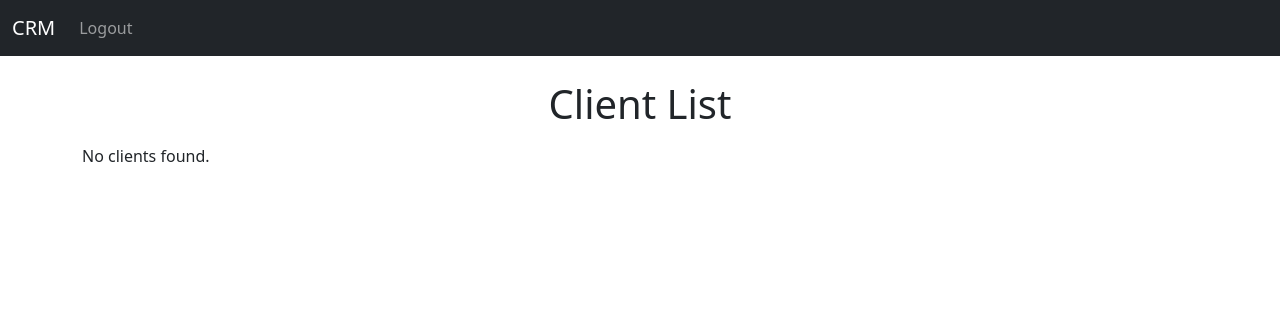
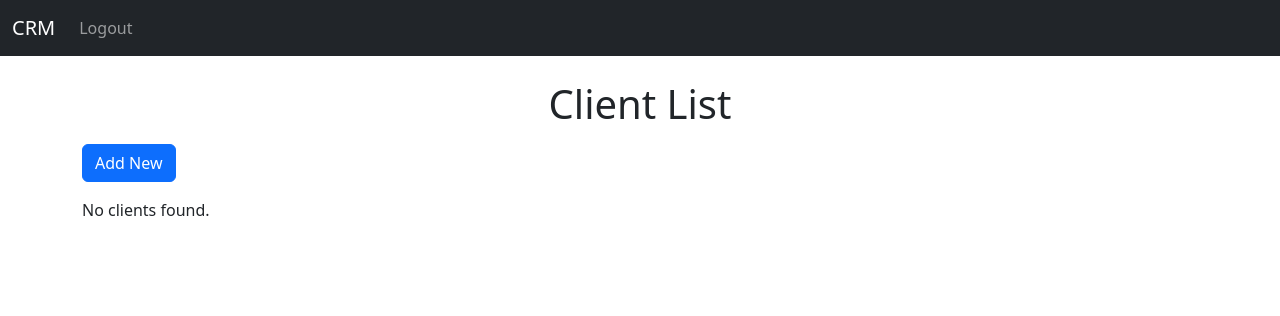
Before and after one commit to SouvikMukherjee199/crm_test, a Django app: page / in a window 1280 px wide. Shown: the top 316 px of the page. Run offline with Django 5.2, Linux system fonts and the light colour scheme; the visitor is signed in with stand-in values (Sample User, id 1); data that the repository does not hold is empty.

Commit message:
add-record feature setup

```diff
--- a/crm/webapp/templates/home.html
+++ b/crm/webapp/templates/home.html
@@ -3,6 +3,9 @@
 
 {% if user.is_authenticated %}
   <h1 class="text-center mb-3">Client List</h1>
+  <p>
+  <a href="{% url 'add_client' %}" class="btn btn-primary">Add New</a>
+  </p>
   {% if clients %}
     <table class="table table-hover">
       <thead class="table-warning">
--- a/crm/webapp/urls.py
+++ b/crm/webapp/urls.py
@@ -8,4 +8,6 @@ urlpatterns = [
     path('register/', views.register_view, name='register'),
     path('client/<int:pk>', views.client, name='client'),
     path('client_delete/<int:pk>', views.client_delete, name='client_delete'),
+    path('add_client/', views.add_client, name='add_client'),
+
 ]
--- a/crm/webapp/views.py
+++ b/crm/webapp/views.py
@@ -1,7 +1,7 @@
 from django.shortcuts import render, redirect
 from django.contrib.auth import authenticate, login ,logout
 from django.contrib import messages
-from .forms import RegistrationForm
+from .forms import RegistrationForm, AddClientForm
 from .models import Client
 # Create your views here.
 def home(request):
@@ -77,3 +77,17 @@ def client_delete(request, pk):
     else:
         messages.success(request, "Login to delete the client record")
         return redirect('home')
+
+def add_client(request):
+    form = AddClientForm(request.POST or None)
+    if request.user.is_authenticated:
+        if request.method == 'POST':
+            if form.is_valid():
+                add_client = form.save()
+                messages.success(request, "New client added successfully")
+                return redirect('home')
+        return render(request, 'add_client.html', {'form': form})
+    else:
+        messages.success(request, "Login to add a new client")
+
+        return redirect('home')
```
Also changed, not shown: crm/webapp/forms.py (+15 -0 lines), crm/webapp/templates/add_client.html (added, +20 -0 lines).
